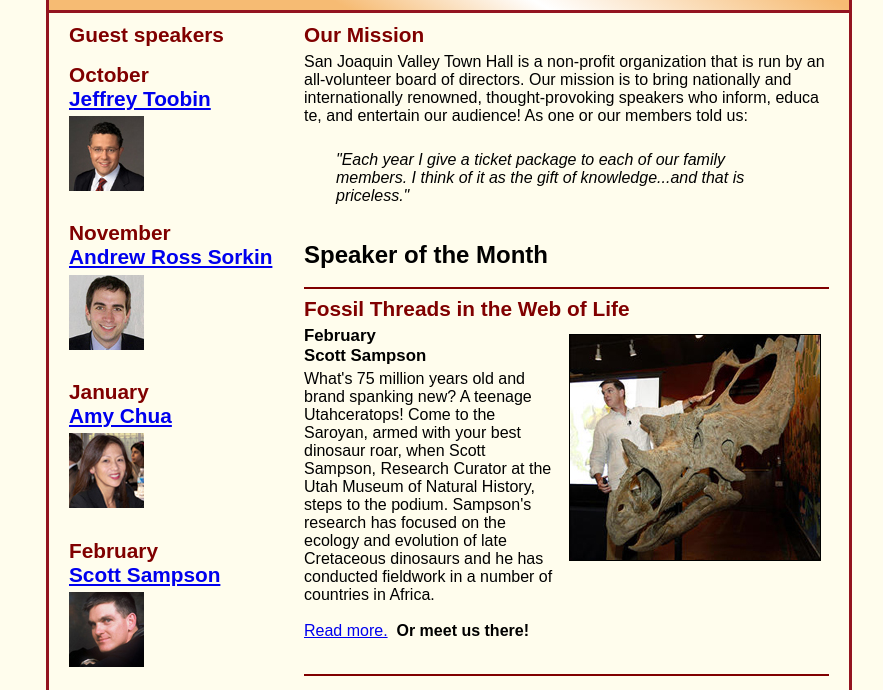
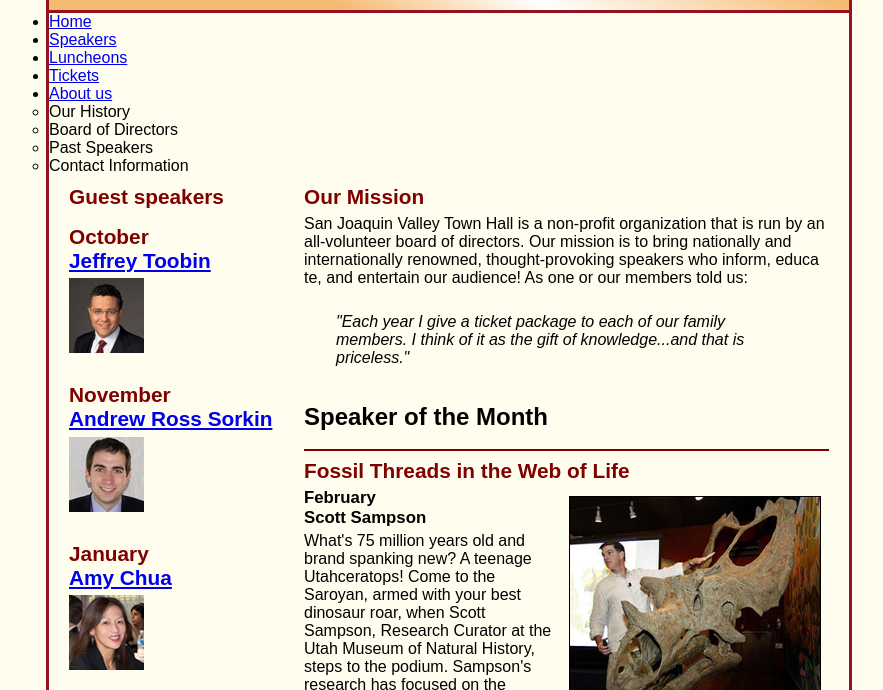
Before and after one commit to melodyc86/A13, a plain HTML site: page index.html in a window 1280 px wide. Shown: the part 110-800 px from the top of the page, without its empty margins (191-1074 px from the left). Drawn offline with Linux system fonts and the light colour scheme.

Commit message:
Update index.html

```diff
--- a/index.html
+++ b/index.html
@@ -14,6 +14,20 @@
 		<h2>San Joaquin Valley Town Hall</h2>
         	<h3>Celebrating our <em class="shadow">75<sup>th</sup></em> Year</h3>
 	</header>
+
+	<ul id="nav_menu">
+	    <li><a href="index.html" class="current">Home</a></li>
+	    <li><a href="index.html">Speakers</a></li>
+	    <li><a href="index.html">Luncheons</a></li>
+	    <li><a href="index.html">Tickets</a></li>
+	    <li><a href="index.html">About us</a>
+	    <ul>
+	        <li><a>Our History</a></li>
+	        <li><a>Board of Directors</a></li>
+	        <li><a>Past Speakers</a></li>
+	        <li><a>Contact Information</a></li>
+	    </ul></li>
+	</ul>
 
 	<main>
     	<section>
@@ -46,16 +60,16 @@
         <aside>
         	<h2>Guest speakers</h2>
         	<h2>October <br> <a href="speakers/toobin.html">Jeffrey Toobin</a></h2>
-        	<img src="images/toobin75.jpg" alt="portrait of Jeffrey Toobin">
+        	<img src="images/toobin75.jpg" alt="picture of Jeffrey Toobin">
 
 		<h2>November <br> <a href="speakers/sorkin.html">Andrew Ross Sorkin</a></h2>
-       		<img src="images/sorkin75.jpg" alt="portrait of Andrew Ross Sorkin">
+       		<img src="images/sorkin75.jpg" alt="picture of Andrew Ross Sorkin">
 
 		<h2>January <br> <a href="speakers/chua.html">Amy Chua</a></h2>
-        	<img src="images/chua75.jpg" alt="portrait of Amy Chua">
+        	<img src="images/chua75.jpg" alt="picture of Amy Chua">
 
         	<h2>February <br> <a href="speakers/sampson.html">Scott Sampson</a></h2>
-        	<img src="images/sampson75.jpg" alt="portrait of Scott Sampson">
+        	<img src="images/sampson75.jpg" alt="picture of Scott Sampson">
 	</aside>
 
 	</main>
```
